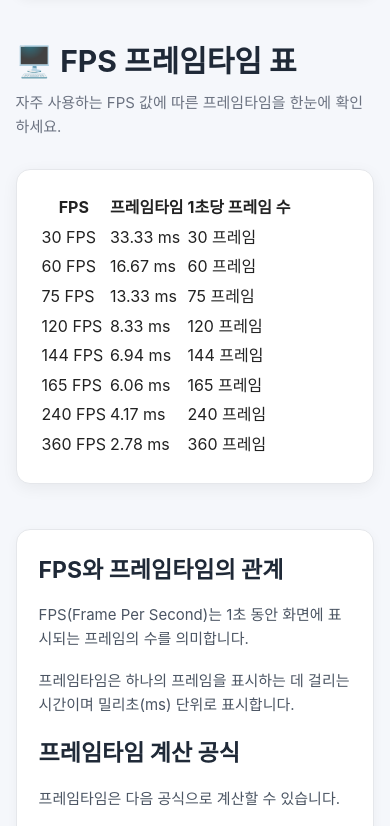
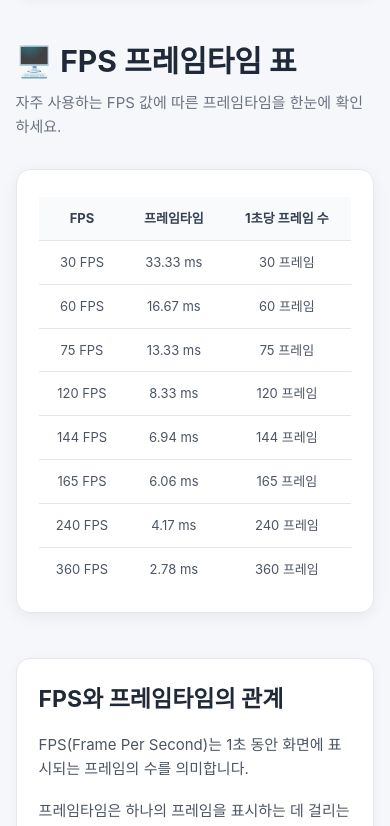
Before and after one commit to shadysun811/Gametool, a Flask app: page /fps-table in a window 390 px wide. Shown: the part 194-1020 px from the top of the page. Run offline with Flask 3, Linux system fonts and the light colour scheme.

Commit message:
Add FPS table styles to style.css
Added styles for FPS table including responsive design.

```diff
--- a/static/style.css
+++ b/static/style.css
@@ -384,4 +384,46 @@ footer p {
     .description {
         padding: 22px;
     }
+/* =========================
+   FPS 표
+   ========================= */
+
+.fps-table {
+    width: 100%;
+    border-collapse: collapse;
+    margin-top: 5px;
 }
+
+.fps-table th,
+.fps-table td {
+    padding: 14px 12px;
+    text-align: center;
+    border-bottom: 1px solid #e5e7eb;
+}
+
+.fps-table th {
+    background: #f8fafc;
+    color: #374151;
+    font-weight: 700;
+}
+
+.fps-table td {
+    color: #4b5563;
+}
+
+.fps-table tbody tr:last-child td {
+    border-bottom: none;
+}
+
+.fps-table tbody tr:hover {
+    background: #f8fafc;
+}
+
+@media (max-width: 600px) {
+
+    .fps-table th,
+    .fps-table td {
+        padding: 11px 6px;
+        font-size: 13px;
+    }
+}
```
